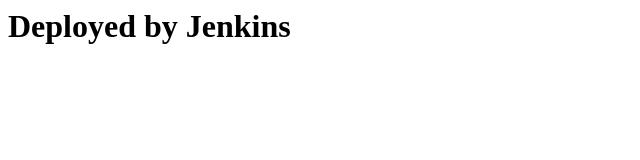
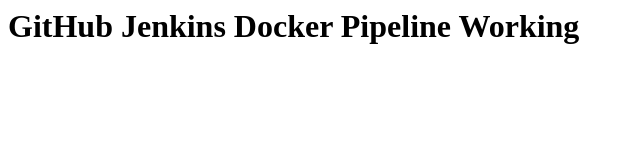
Before and after one commit to Nandu6722554/docker-jenkins-demo, a plain HTML site: page index.html in a window 1280 px wide. Shown: the whole page, without its empty margins (0-640 px from the left). Drawn offline with Linux system fonts and the light colour scheme.

Commit message:
Update index.html

```diff
--- a/index.html
+++ b/index.html
@@ -1 +1 @@
-<h1>Deployed by Jenkins</h1>
+<h1>GitHub Jenkins Docker Pipeline Working</h1>
```
